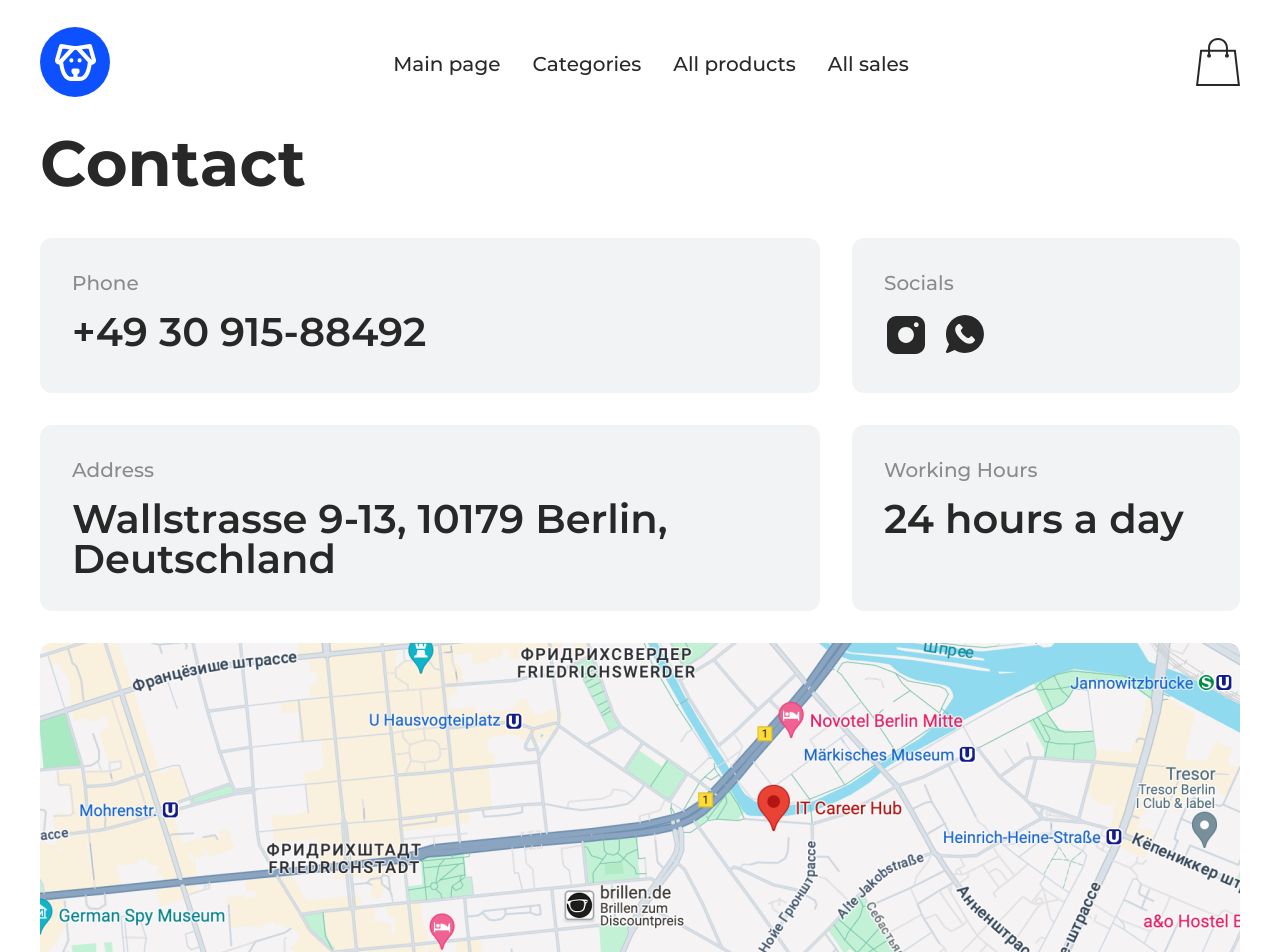
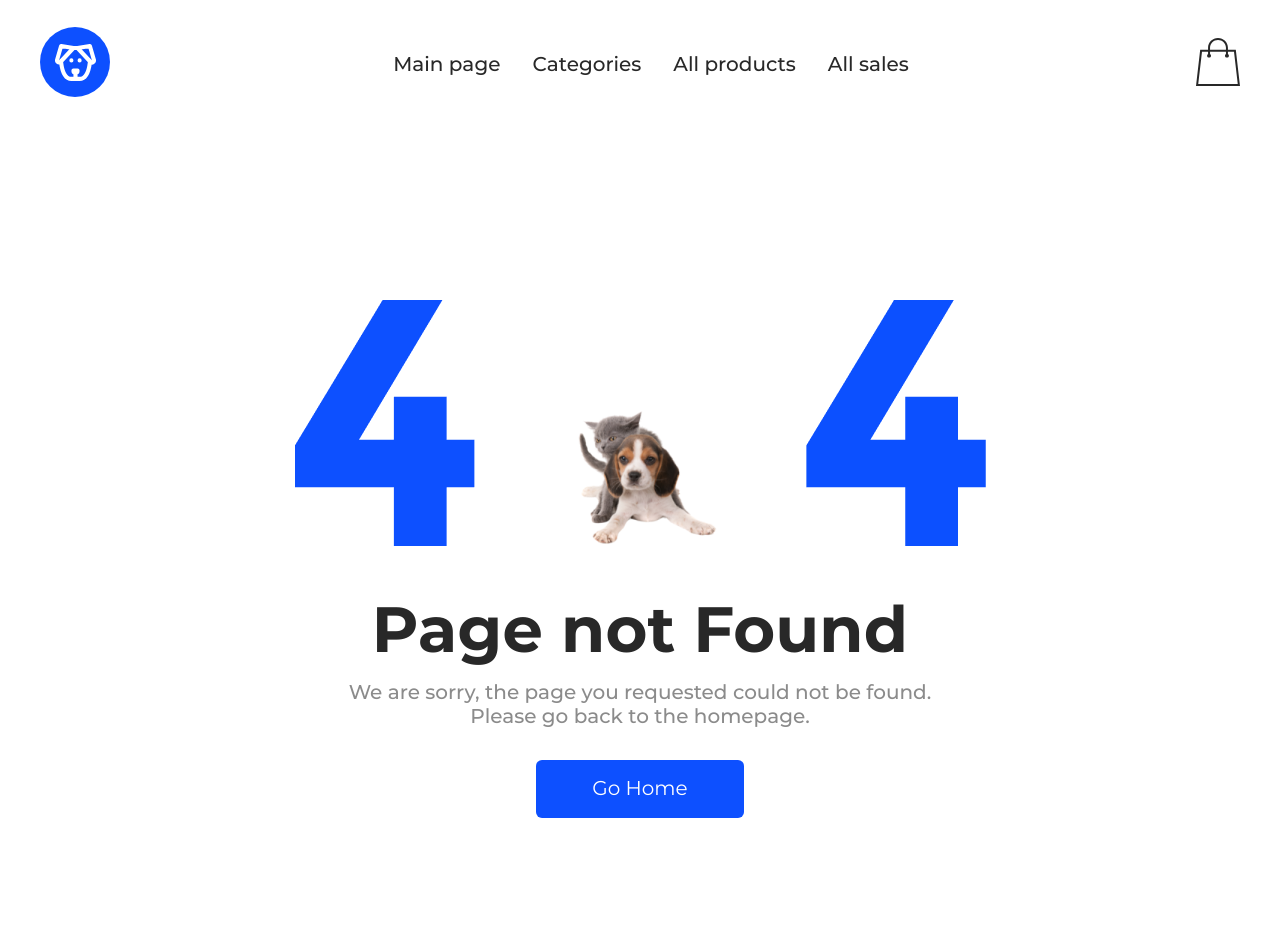
Before and after one commit to eugenia-smith/ich_petshop_react_final, a React (Create React App) app in the folder client/: page /404 in a window 1280 px wide. Shown: the top 952 px of the page. Built offline with nearby package versions, Linux system fonts and the light colour scheme.

Commit message:
route for the error page is added

```diff
--- a/client/src/App.js
+++ b/client/src/App.js
@@ -9,6 +9,8 @@ import Category from "./pages/category/Category";
 import Products from "./pages/products/Products";
 import Product from "./pages/product/Product";
 import Sales from "./pages/sales/Sales";
+import Cart from "./pages/cart/Cart";
+import ErrorPage from "./pages/404/404";
 
 import { useEffect } from "react";
 import { useLocation } from "react-router-dom";
@@ -35,6 +37,8 @@ function App() {
         <Route path="/products" element={<Products />} />
         <Route path="/products/:productId" element={<Product />} />
         <Route path="/sales" element={<Sales />} />
+        <Route path="/404" element={<ErrorPage />} />
+        <Route path="/cart" element={<Cart />} />
       </Routes>
       <Footer />
     </BrowserRouter>
--- a/client/src/pages/404/404.jsx
+++ b/client/src/pages/404/404.jsx
@@ -1,5 +1,6 @@
 import styles from "./styles.module.css";
 import errorImg from "../../assets/images/404.png";
+import { Link } from "react-router-dom";
 
 function ErrorPage() {
   return (
@@ -15,9 +16,9 @@ function ErrorPage() {
             Please go back to the homepage.
           </p>
         </div>
-        <button className={styles.error_btn} type="button">
+        <Link to="/" className={styles.error_btn}>
           Go Home
-        </button>
+        </Link>
       </section>
     </main>
   );
```
